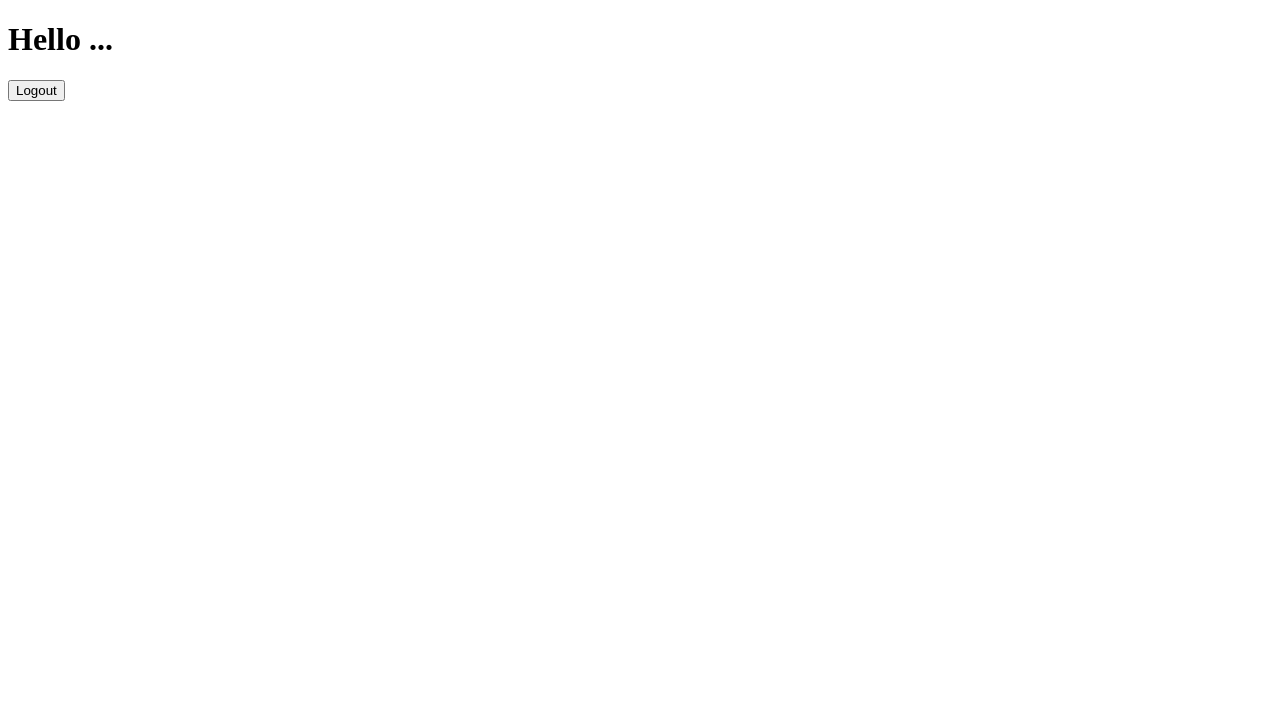
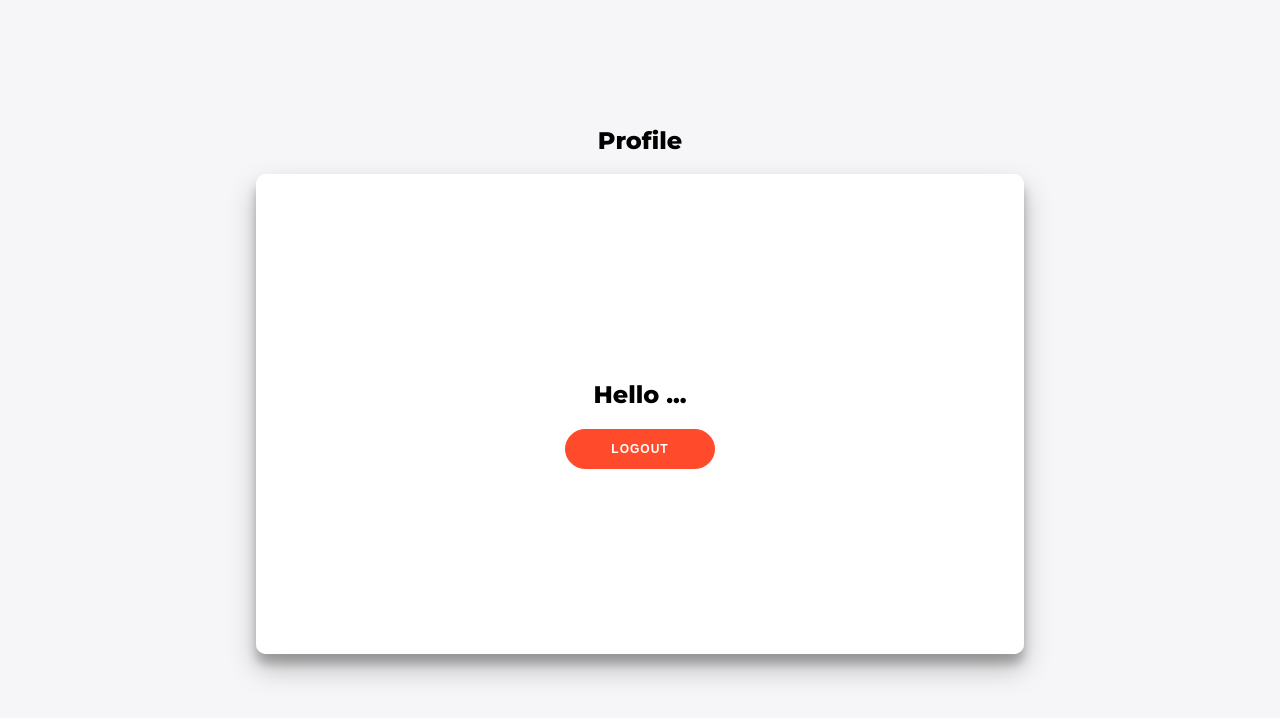
Before and after one commit to senjoshua/Login, a website: page public/profile.html in a window 1280 px wide. Drawn offline with Linux system fonts and the light colour scheme.

Commit message:
changed profile page

```diff
--- a/public/profile.html
+++ b/public/profile.html
@@ -3,13 +3,23 @@
  <head>
  <title>Profile Page</title>
 
+  <!-- CSS  stylesheet -->
+  <link rel="stylesheet" type="text/css" href="css/style.css">
+
  </head>
 
  <body>
-     <h1>Hello ...</h1>
-     <form action="/logout" method="POST">
-            <input type="submit" name="logout" value="Logout" />
+
+    <h2>Profile</h2>
+
+    <div class="container" id="container">
+        <form action="/logout" method="POST">
+            <h2>Hello ...</h2>
+            <button>Logout</button>
         </form>
-</body>
+    </div>
+
+ </body>
+
 
 </html>
```
